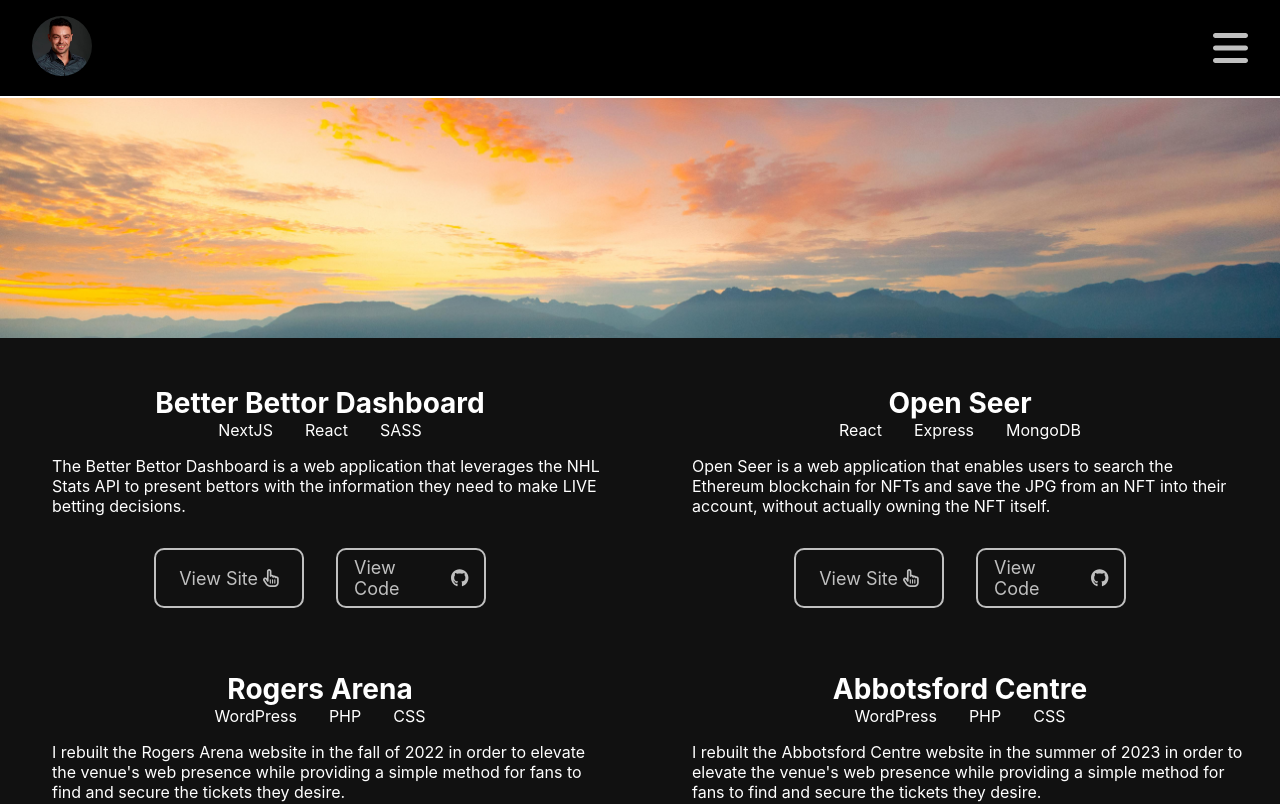
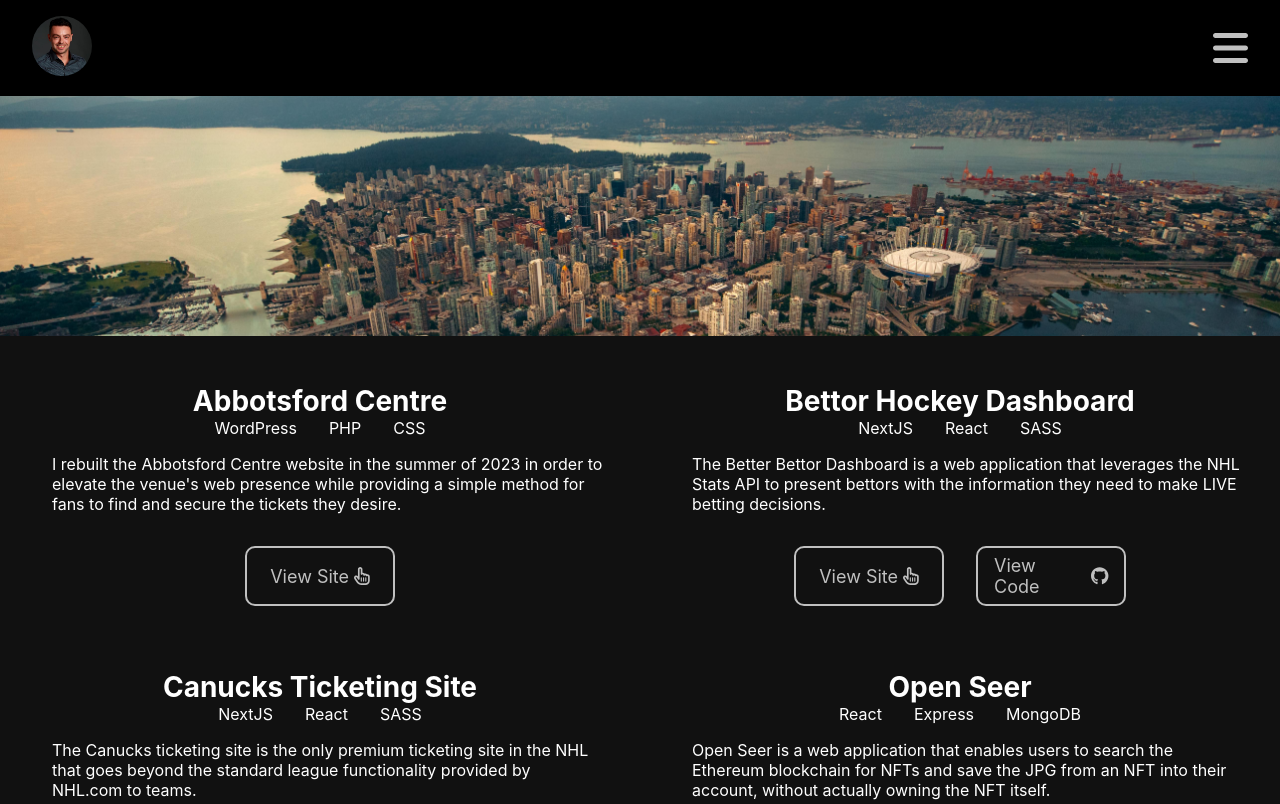
Before and after one commit to KevinVanstone/portfolio-kv, a Next.js app: page / in a window 1280 px wide. Shown: the top 804 px of the page. Built offline with nearby package versions, Linux system fonts and the light colour scheme.

Commit message:
Tweaks, new PDF, About Me pending

```diff
--- /dev/null
+++ b/assets/data/projects.json
@@ -0,0 +1,47 @@
+[
+  {
+    "name": "Abbotsford Centre",
+    "tech": "WordPress",
+    "tech2": "PHP",
+    "tech3": "CSS",
+    "description": "I rebuilt the Abbotsford Centre website in the summer of 2023 in order to elevate the venue's web presence while providing a simple method for fans to find and secure the tickets they desire.",
+    "site": "https://www.abbotsfordcentre.ca/",
+    "github": ""
+  },
+  {
+    "name": "Bettor Hockey Dashboard",
+    "tech": "NextJS",
+    "tech2": "React",
+    "tech3": "SASS",
+    "description": "The Better Bettor Dashboard is a web application that leverages the NHL Stats API to present bettors with the information they need to make LIVE betting decisions.",
+    "site": "https://github.com/KevinVanstone/bettor-hockey-dashboard",
+    "github": "https://github.com/KevinVanstone/bettor-hockey-dashboard"
+  },
+  {
+    "name": "Canucks Ticketing Site",
+    "tech": "NextJS",
+    "tech2": "React",
+    "tech3": "SASS",
+    "description": "The Canucks ticketing site is the only premium ticketing site in the NHL that goes beyond the standard league functionality provided by NHL.com to teams.",
+    "site": "https://ticket.canucks.com/singlegame",
+    "github": ""
+  },
+  {
+    "name": "Open Seer",
+    "tech": "React",
+    "tech2": "Express",
+    "tech3": "MongoDB",
+    "description": "Open Seer is a web application that enables users to search the Ethereum blockchain for NFTs and save the JPG from an NFT into their account, without actually owning the NFT itself.",
+    "site": "https://github.com/KevinVanstone/OpenSeer",
+    "github": "https://github.com/KevinVanstone/OpenSeer"
+  },
+  {
+    "name": "Rogers Arena",
+    "tech": "WordPress",
+    "tech2": "PHP",
+    "tech3": "CSS",
+    "description": "I rebuilt the Rogers Arena website in the fall of 2022 in order to elevate the venue's web presence while providing a simple method for fans to find and secure the tickets they desire.",
+    "site": "https://rogersarena.com/",
+    "github": ""
+  }
+]
--- a/components/Header/Header.jsx
+++ b/components/Header/Header.jsx
@@ -37,7 +37,7 @@
   return (
     <>
       <section className={styles[`header`]}>
-        <Link href="/about">
+        <Link href="/">
           <Image
             src={headshot}
             width={60}
--- a/components/Header/Header.module.scss
+++ b/components/Header/Header.module.scss
@@ -10,7 +10,6 @@
   align-items: center;
   padding: 1rem 2rem;
   background-color: black;
-  border-bottom: 2px solid $kv-white;
 }
 
 .menuIcon {
--- a/components/Hero/Hero.module.scss
+++ b/components/Hero/Hero.module.scss
@@ -8,11 +8,10 @@
   display: flex;
   flex-direction: column;
   justify-content: flex-start;
-  padding: 0 2rem;
   background-color: $kv-black;
   background-image: url(../../assets/images/Vancouver.jpg);
   background-size: cover;
-
+  background-position: center;
   &__hed {
     color: black;
   }
--- a/components/Modal/Modal.jsx
+++ b/components/Modal/Modal.jsx
@@ -9,7 +9,7 @@
   if (!show) return null;
   return (
     <div className={styles[`modal-content`]}>
-      <Link href="/portfolio">
+      <Link href="/">
         <p className={styles[`modal-item`]}>
           <FontAwesomeIcon
             icon={faHome}
@@ -20,7 +20,7 @@
       <Link href="/about">
         <p className={styles[`modal-item`]}>About</p>
       </Link>
-      <Link href="/pdfs/Kevin-Vanstone-CV-2023.pdf">
+      <Link href="/pdfs/Kevin-Vanstone-CV.pdf">
         <p className={styles[`modal-item`]}>Resume</p>
       </Link>
       <p onClick={onClose} className={styles[`modal-item`]}>
--- a/components/ProjectList/ProjectList.jsx
+++ b/components/ProjectList/ProjectList.jsx
@@ -1,49 +1,7 @@
 import React from "react";
 import styles from "./ProjectList.module.scss";
 import Project from "../Project/Project";
-
-const myProjects = [
-  {
-    name: "Better Bettor Dashboard",
-    tech: "NextJS",
-    tech2: "React",
-    tech3: "SASS",
-    description:
-      "The Better Bettor Dashboard is a web application that leverages the NHL Stats API to present bettors with the information they need to make LIVE betting decisions.",
-    site: "https://github.com/KevinVanstone/bettor-hockey-dashboard",
-    github: "https://github.com/KevinVanstone/bettor-hockey-dashboard",
-  },
-  {
-    name: "Open Seer",
-    tech: "React",
-    tech2: "Express",
-    tech3: "MongoDB",
-    description:
-      "Open Seer is a web application that enables users to search the Ethereum blockchain for NFTs and save the JPG from an NFT into their account, without actually owning the NFT itself.",
-    site: "https://github.com/KevinVanstone/OpenSeer",
-    github: "https://github.com/KevinVanstone/OpenSeer",
-  },
-  {
-    name: "Rogers Arena",
-    tech: "WordPress",
-    tech2: "PHP",
-    tech3: "CSS",
-    description:
-      "I rebuilt the Rogers Arena website in the fall of 2022 in order to elevate the venue's web presence while providing a simple method for fans to find and secure the tickets they desire.",
-    site: "https://rogersarena.com/",
-    github: "",
-  },
-  {
-    name: "Abbotsford Centre",
-    tech: "WordPress",
-    tech2: "PHP",
-    tech3: "CSS",
-    description:
-      "I rebuilt the Abbotsford Centre website in the summer of 2023 in order to elevate the venue's web presence while providing a simple method for fans to find and secure the tickets they desire.",
-    site: "https://www.abbotsfordcentre.ca/",
-    github: "",
-  },
-];
+import myProjects from "../../assets/data/projects.json";
 
 const ProjectList = () => {
   return (
```
Also changed, not shown: 2 other files (tests, documents, lock files or other folders).
